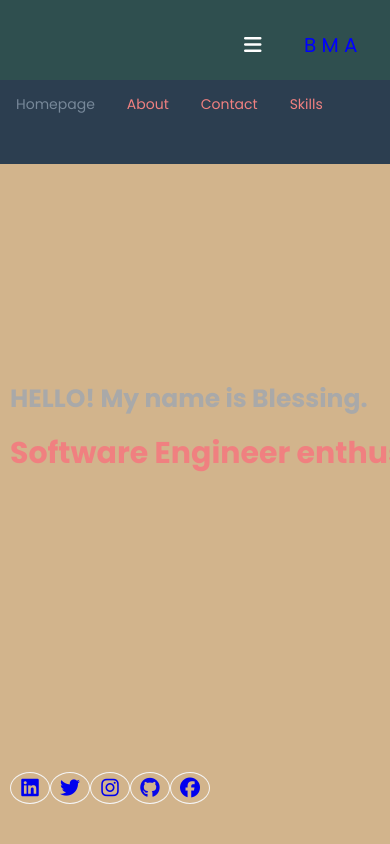
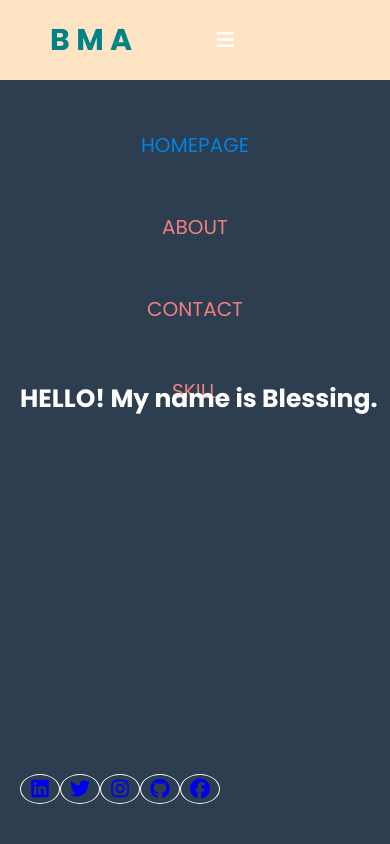
Before and after one commit to BlessingOse/TIIDELab, a plain HTML site: page Flexbox Assignment/index.html in a window 390 px wide. Both pictures are taken after a click on the label 252 px from the left and 45 px from the top of the page. Shown: the top 844 px of the page. Drawn offline with Linux system fonts and the light colour scheme.

Commit message:
Made more responsive

```diff
--- a/Flexbox Assignment/index.html
+++ b/Flexbox Assignment/index.html
@@ -4,7 +4,7 @@
 <head>
     <link rel="stylesheet" href="style.css">
     <meta charset="UTF-8">
-    <meta http-equiv="X-UA-Compatible" content="IE=edge">
+     <meta http-equiv="X-UA-Compatible" content="IE=edge">
     <meta name="viewport" content="width=device-width, initial-scale=1.0">
     <!--social media icons link from goole font awesome-->
     <script src="https://kit.fontawesome.com/ac0fe677ce.js" crossorigin="anonymous"></script>
@@ -14,6 +14,19 @@
 <!--the parts that will be displayed-->
 <body>
     <nav>
+        <input type="checkbox" id="check">
+        <label for="check" class="checkbtn">
+            <i class="fas fa-bars"></i>
+        </label>
+        <label class="logo">B M A</label>
+        <ul>
+            <li><a class="active" href="#Homepage">Homepage</a></li>
+            <li><a href="#ABOUT">About</a></li>
+            <li><a href="#CONTACT">Contact</a></li>
+            <li><a href="#SKILL">Skill</a></li>
+        </ul>
+    </nav>
+    <!--<nav>
     <header class="header">
         <input type="checkbox" id="check">
         <label for="check" class="checkbtn">
@@ -30,9 +43,9 @@
         </nav>
     </nav>
     </header>
-
-    <section id="homepage">
-        <div id="homepage-content">
+</nav>-->
+    <section id="Homepage">
+        <div id="Homepage-content">
             <h2>HELLO! My name is Blessing.</h2>
             <h3>Software Engineer enthusiast.</h3>
             <!--<p>Having taken a career path that was totally different from this new one in programming,
@@ -57,15 +70,15 @@
 
         <!--<span class="home-imgHover"></span>-->
     </section>
-    <section id="about">
-        <div id="about-content">
-            <p class="about">Having taken a career path that was totally different from this new one in programming,
+    <section id="ABOUT">
+        <div id="ABOUT-content">
+            <p class="ABOUT">Having taken a career path that was totally different from this new one in programming,
                 I found it really daunting at first as I have had to readjust so many things I was already used to. Sacrifices were made
                 bonds were broken. What kept me going was the goal I had set for myself. I also kept telling myself that,
                 "I was made for more" I am grateful for a platform like TIIDELab they have made the whole process very easy &#128522;.
              </p>
         </div>
-        <section id="about">
+        <section id="ABOUT">
             <div class="flex-container">
                 <div><img src="c1.jpg" alt="picture here" style="width: 300px; height: 300px;"></div>
                 <div><img src="css1.jpg" alt="picture here" style="width: 300px; height: 300px;"></div>
@@ -80,7 +93,7 @@
         </div>
     </section>
 
-    <section id="contact">
+    <section id="CONTACT">
         <div id="to-contact-me">
             <a href="https://www.linkedin.com/in/blessing-iyoha-036393b0/"><i class="fa-brands fa-linkedin"></i></a>
             <a href="https://twitter.com/RealJesusB"><i class="fa-brands fa-twitter"></i></a>
@@ -95,7 +108,7 @@
         </div>-->
     </section>
 
-    <section id="skill">
+    <section id="SKILL">
         <div id="my-skill">
             <h2>HTML and CSS beginner level</h2>
             <h2>Python beginner level</h2>
--- a/Flexbox Assignment/style.css
+++ b/Flexbox Assignment/style.css
@@ -2,12 +2,13 @@
 * {
     margin: 0;
     padding: 0;
-    font-family: 'poppins', sans-serif;
+    text-decoration: none;
+    list-style: none;
+    box-sizing: border-box;
 }
 
 body {
-    background-color: darkslategrey;
-    color: lavender;
+    font-family: 'poppins', sans-serif;;
 }
 
 img {
@@ -19,8 +20,57 @@ img {
     border-radius: 10px;
 }
 
+ nav {
+    position: fixed;
+    background: #008286;
+    height: 80px;
+    width: 100%;
+ }
 
-.header {
+ nav:hover{
+    background-color: bisque;
+ }
+
+ label.logo {
+    color: lightcoral;
+    font-size: 35px;
+    line-height: 80px;
+    padding: 0 100px;
+    font-weight: bold;
+ }
+
+ .logo:hover{
+    color: #008286;
+    transition: .3;
+ }
+
+ nav ul {
+    float: right;
+    margin-right: 20px;
+ }
+
+ nav ul li {
+    display: inline-block;
+    line-height: 80px;
+    margin: 0 5px;
+ }
+
+ nav ul li a {
+    color: lightcoral;
+    font-size: 17px;
+    padding: 7px 13px;
+    border-radius: 3px;
+    text-transform: uppercase;
+ }
+
+ a.active,a:hover{
+    background: darkslategray;
+    transform: .5s;
+ }
+
+
+
+/*.header {
     position: fixed;
     top: 0;
     left: 0;
@@ -58,7 +108,7 @@ img {
     animation-delay: .4s;
 }*/
 
-.navbar ul {
+/*.navbar ul {
     display: flex;
     list-style-type: none;
     margin: 0;
@@ -78,23 +128,26 @@ img {
 .navbar a:hover,
 .navbar a.active {
     color: lightslategrey;
-}
+}*/
 
-#homepage {
+#Homepage {
     height: 100vh;
     /*background: url('blk.jpg') no-repeat;*/
+    background-color: teal;
     background-size: contain;
     background-position: center;
+    border: 10px solid bisque;
     display: flex;
     align-items: center;
     padding: 0 10px;
 }
 
-#homepage-content {
+#Homepage-content {
     max-width: 500px;
 }
 
-#homepage-content h2 {
+#Homepage-content h2 {
+    color: white;
     position: relative;
     font-size: 25px;
     font-weight: 700px;
@@ -102,14 +155,14 @@ img {
     line-height: 2.5;
 }
 
-#homepage-content h3 {
+#Homepage-content h3 {
     font-size: 30px;
     font-weight: 700px;
     white-space: nowrap;
     color: lightcoral;
 }
 
-.home-content p {
+.Home-content p {
     font-size: 16px;
     margin: 20px 0 40px;
 }
@@ -200,35 +253,36 @@ img {
     width: 100%;
 }
 
-#about-content {
-    height: 100vh;
+#ABOUT-content {
     font-size: 16px;
     display: flex;
     align-items: center;
     margin: 20px 0 40px;
     padding: 100px 50px;
-    border: 10px solid lightcoral;
+    border: 10px solid teal;
     border-radius: 10px;
 }
 
-.about {
-    color: whitesmoke;
+.ABOUT {
+    background-color: bisque;
+    color: teal;
     text-align: center;
-    border: 2px solid lightcoral;
-    border-radius: 8px;
     padding: 10px;
 }
 
-.about:hover {
+.ABOUT:hover {
     color: lightcoral;
-    background-color: bisque;
-    font-size: 25px;
+    background-color: whitesmoke;
+    font-size: 15px;
 }
 
-#contact {
+#CONTACT {
+    background-color: teal;
     height: 100vh;
-    border: 10px solid lightcoral;
+    border: 10px solid bisque;
+    border-radius: 10px;
     display: flex;
+    flex-direction: row;
     align-items: center;
 }
 
@@ -244,34 +298,34 @@ img {
 }
 
 #my-skill {
+    background-color: bisque;
     height: 100vh;
     display: flex;
     align-items: center;
     font-size: 25px;
     margin: 20px 0 40px;
     padding: 30px;
-    border: 10px solid lightcoral;
+    border: 10px solid teal;
     border-radius: 10px;
 }
 
 #my-skill h2{
     justify-content: space-between;
-    border: 2px lightcoral solid;
+    border: 2px whitesmoke solid;
     border-radius: 8px;
 }
 
 #my-skill h2:hover {
-    color: lightcoral;
+    color: teal;
     background-color: bisque;
 }
 
 .checkbtn {
-    position: relative;
     font-size: 20px;
     color: white;
     float: right;
-    line-height: 50pxpx;
-    margin-left: 60%;
+    line-height: 80px;
+    margin-right: 40%;
     cursor: pointer;
     display: none;
 }
@@ -339,31 +393,75 @@ img {
 }
 
 @media screen and (max-width: 600px) {
-    .checkbtn {
+    .checkbtn{
         display: block;
     }
+    ul{
+        position: fixed;
+        width: 100%;
+        height: 100vh;
+        background: #2c3e50;
+        top: 80px;
+        left: -100%;
+        text-align: center;
+        transition: all .5s;
+    }
+    nav ul li{
+        display: block;
+        margin: 50px 0;
+        line-height: 30px;
+    }
+    nav ul li a{
+        font-size: 20px;
+    }
+    a:hover,a.active{
+        background: none;
+        color: #0082e6;
+    }
+    #check:checked ~ ul{
+        left: 0;
 
-    .navbar ul li a {
-        font-size: 14px;
     }
 }
 
-@media screen and (max-width: 500px) {
-    .checkbtn {
+@media (max-width: 952px) {
+    label.logo{
+        font-size: 30px;
+        padding: 50px;
+    }
+    nav ul li {
+        font-size: 16px;
+    }
+}
+
+@media (max-width: 858px) {
+    .checkbtn{
         display: block;
     }
-
-    ul {
+    ul{
         position: fixed;
         width: 100%;
-        height: 10vh;
+        height: 100vh;
         background: #2c3e50;
         top: 80px;
+        left: -100%;
+        text-align: center;
+        transition: all .5s;
+    }
+    nav ul li{
+        display: block;
+        margin: 50px 0;
+        line-height: 30px;
+    }
+    nav ul li a{
+        font-size: 20px;
+    }
+    a:hover,a.active{
+        background: none;
+        color: #0082e6;
+    }
+    #check:checked ~ ul{
         left: 0;
-        text-align: center;
-    }
 
-    nav ul li {
-        display: block;
     }
 }
```
